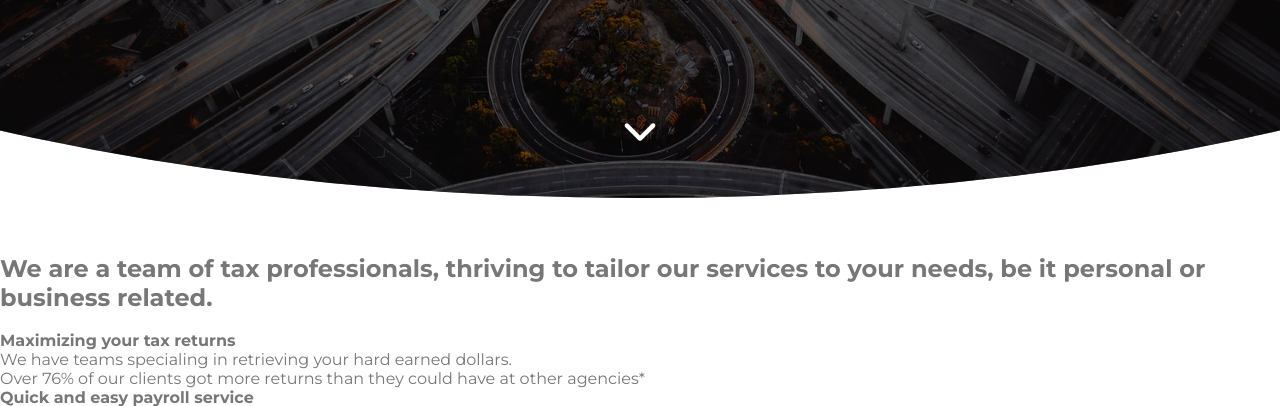
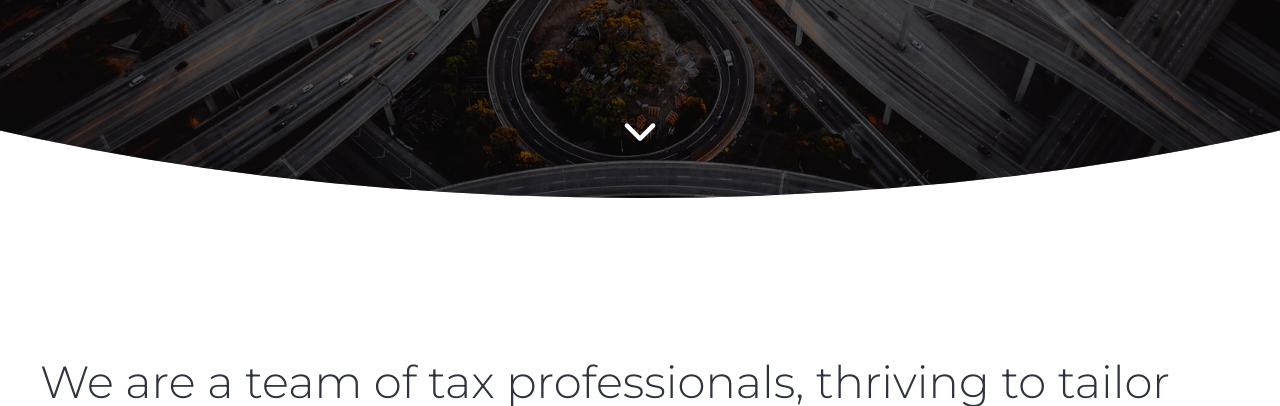
Before and after one commit to pas-trop-de-zele/Static-landing-site, a website: page index.html in a window 1280 px wide. Shown: the part 546-952 px from the top of the page. Drawn offline with nearby package versions, Linux system fonts and the light colour scheme; files that its build step writes are made by us from their sources.

Commit message:
Added minor details

```diff
--- a/sass/abstracts/_mixins.scss
+++ b/sass/abstracts/_mixins.scss
@@ -4,3 +4,9 @@
     top: 50%;
     transform: translate(-50%, -50%);
 }
+
+@mixin clearfix {
+    content: "";
+    display: block;
+    clear: both;
+}
--- a/sass/abstracts/_variables.scss
+++ b/sass/abstracts/_variables.scss
@@ -1,11 +1,17 @@
 // COLORS
 $color-primary: rgb(243, 173, 44);
-
+$color-blue-dark: #01295F;
 $color-black: #000;
-$color-grey: #777;
+$color-grey: #2f333e;
 $color-white: #fff;
 
 $nav-width: 130rem;
 
 // FONT
 $default-font-size: 1.6rem;
+
+// GRID
+$grid-width: 120rem;
+$gutter-vertical: 8rem;
+$gutter-vertical-small: 6rem;
+$gutter-horizontal: 6rem;
--- a/sass/base/_typography.scss
+++ b/sass/base/_typography.scss
@@ -10,3 +10,18 @@ body {
     font-size: 10rem;
     font-weight: 700;
 }
+
+.heading-secondary {
+    font-weight: 300;
+    font-size: 4.5rem;
+}
+
+.heading-tertiary {
+    font-size: 2.5rem;
+    margin-bottom: 1rem;
+}
+
+.paragraph {
+    font-weight: 500;
+    line-height: 1.5;
+}
--- a/sass/base/_utilities.scss
+++ b/sass/base/_utilities.scss
@@ -0,0 +1,3 @@
+.u-margin-bottom-big {
+    margin-bottom: 4rem !important;
+}
--- a/sass/main.scss
+++ b/sass/main.scss
@@ -2,13 +2,16 @@
 @import "abstracts/mixins";
 @import "abstracts/variables";
 
-@import "base/animations";
+@import "base/utilities";
 @import "base/base";
 @import "base/animations";
 @import "base/typography";
 
+@import "components/illustration";
+
 @import "layout/header";
 @import "layout/footer";
 @import "layout/navigation";
+@import "layout/grid";
 
 @import "pages/home.scss";
--- a/sass/pages/home.scss
+++ b/sass/pages/home.scss
@@ -0,0 +1,7 @@
+.section-about {
+    padding: 10rem 0;
+}
+
+.section-infographics {
+    padding: 10rem 0;
+}
```
